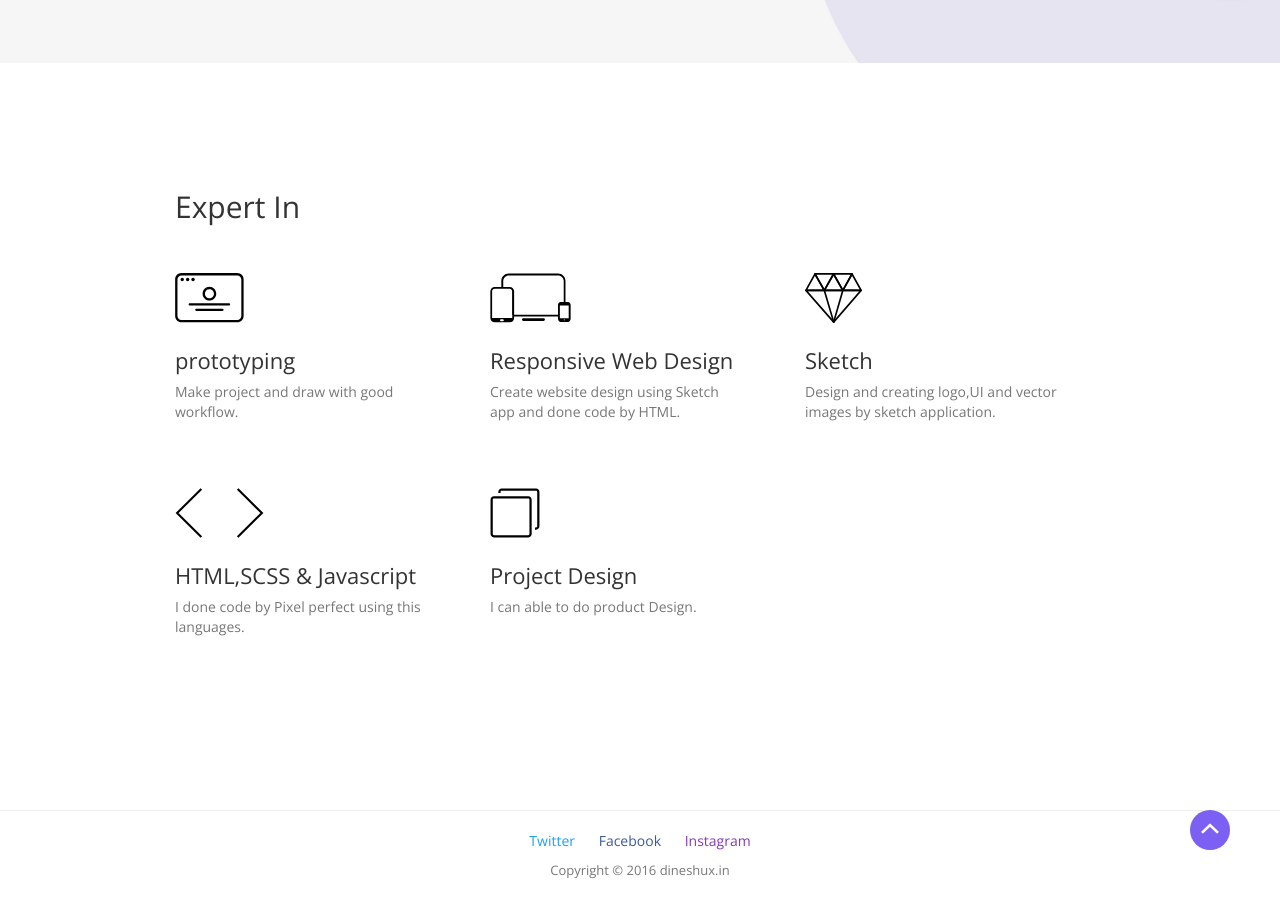
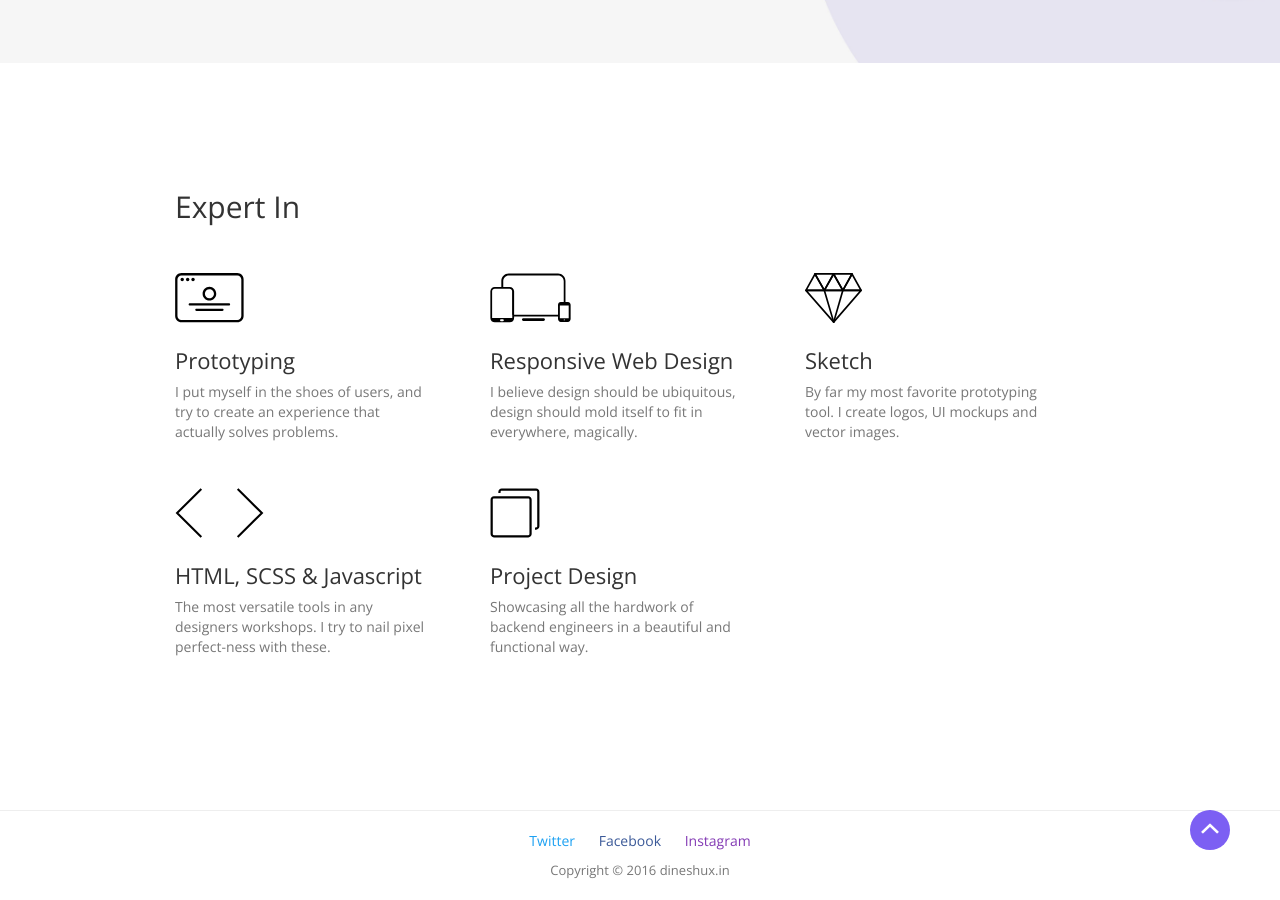
Before and after one commit to dineshpandianr/dineshpandianr.github.io, a Jekyll site: the page built from index.html, in a window 1280 px wide and 900 px high, scrolled down 1533 px. Built offline with Jekyll 4.4.1, drawn with Linux system fonts in a browser that asks for light colours; nearby versions of some CDN libraries.

Commit message:
Update skill.html

```diff
--- a/_includes/skill.html
+++ b/_includes/skill.html
@@ -9,8 +9,8 @@
 					<div class="Covered--Inside">
 						<div class="Skill--Set">
 							<img src="../media/icons/prototyping.svg" />
-							<h6>prototyping</h6>
-							<p>Make project and draw with good workflow.</p>
+							<h6>Prototyping</h6>
+							<p>I put myself in the shoes of users, and try to create an experience that actually solves problems.</p>
 						</div>
 					</div>
 				</div>
@@ -20,7 +20,8 @@
 						<div class="Skill--Set">
 							<img src="../media/icons/responsive_design.svg" />
 							<h6>Responsive Web Design</h6>
-							<p>Create website design using Sketch app and done code by HTML.</p>
+							<p>I believe design should be ubiquitous, design should mold itself to fit in everywhere, magically.
+</p>
 						</div>
 					</div>
 				</div>
@@ -30,7 +31,7 @@
 						<div class="Skill--Set">
 							<img src="../media/icons/sketch_3.svg" />
 							<h6>Sketch</h6>
-							<p>Design and creating logo,UI and vector images by sketch application.</p>
+							<p>By far my most favorite prototyping tool. I create logos, UI mockups and vector images.</p>
 						</div>
 					</div>
 				</div>
@@ -39,8 +40,8 @@
 					<div class="Covered--Inside">
 						<div class="Skill--Set">
 							<img src="../media/icons/code.svg" />
-							<h6>HTML,SCSS &amp; Javascript</h6>
-							<p>I done code by Pixel perfect using this languages.</p>
+							<h6>HTML, SCSS &amp; Javascript</h6>
+							<p>The most versatile tools in any designers workshops. I try to nail pixel perfect-ness with these.</p>
 						</div>
 					</div>
 				</div>
@@ -50,7 +51,7 @@
 						<div class="Skill--Set">
 							<img src="../media/icons/project_design.svg" />
 							<h6>Project Design</h6>
-							<p>I can able to do product Design.</p>
+							<p>Showcasing all the hardwork of backend engineers in a beautiful and functional way.</p>
 						</div>
 					</div>
 				</div>
```
